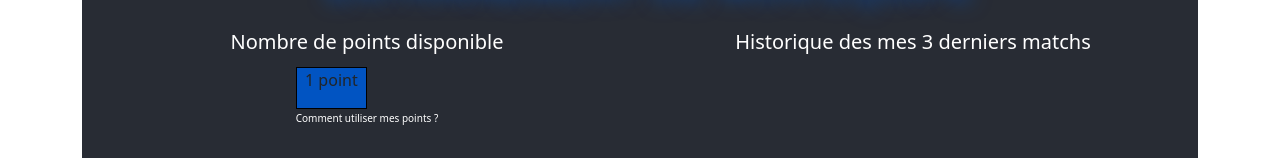
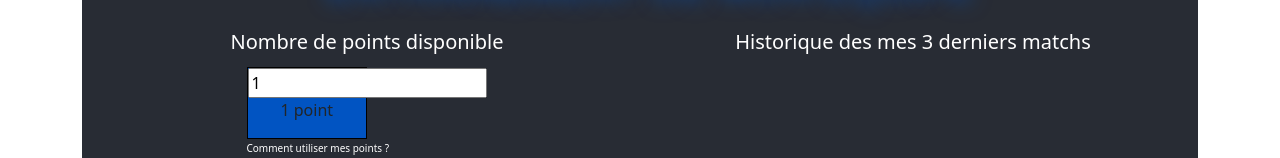
Before and after one commit to Amelyah/GestionFoot-angular, an Angular app in the folder GestionFoot-angular/: page /entrainement in a window 1280 px wide. Shown: the part 174-332 px from the top of the page. Built offline with nearby package versions, Linux system fonts and the light colour scheme; no server answers.

Commit message:
Route entrainement

```diff
--- a/GestionFoot-angular/src/app/entrainement/entrainement.component.html
+++ b/GestionFoot-angular/src/app/entrainement/entrainement.component.html
@@ -13,6 +13,7 @@
             <div class="pointBox">
                 <div class="points">
                     <div class="affichagePoint">
+                        <input type="number" [value]="point" [(ngModel)]="point">
                         <p>{{point}} point</p>
                     </div>
                     <a [routerLink]="['/regles']">Comment utiliser mes points ?</a>
@@ -31,7 +32,7 @@
             <img src="https://thumbs.dreamstime.com/b/le-football-ou-ballon-de-football-au-d%C3%A9but-d-un-jeu-avec-le-coucher-du-soleil-38302251.jpg" alt="Jeux">
             <div class="inputBox">
                 <label for="jeux">Jeux de l'équipe : </label><input  *ngIf="formEquipe" type="text" style="width: 30px;" [value]='formEquipe["jeux"]'/><br>
-                <input type="number" id="jeux" step="0.1" min="0" max="1"  [(ngModel)]="jeuxIncr">
+                <input type="number" id="jeux" step="0.1" min="0" max="1"  [(ngModel)]="jeuxIncr" (click)="incr()" >
                 <!-- <button id="btnDecrement1" (click)="decrement1()">-</button>
                     <input type="text" [ngModel]="this.valueJeux" style="width: 20px;">
                 <button id="btnIncrement1" (click)="increment1()">+</button> -->
@@ -41,7 +42,7 @@
             <img src="https://images.unsplash.com/photo-1587329310686-91414b8e3cb7?ixlib=rb-1.2.1&ixid=MnwxMjA3fDB8MHxwaG90by1wYWdlfHx8fGVufDB8fHx8&auto=format&fit=crop&w=1000&q=80" alt="Cohesion">
             <div class="inputBox">
                 <label for="cohesion">Cohésion de l'équipe : </label><input *ngIf="formEquipe" type="text" style="width: 30px;" [value]='formEquipe["cohesion"]'/><br>
-                <input type="number" id="cohesion"step="0.1" min="0" max="1"[(ngModel)]="cohesionIncr"  >
+                <input type="number" id="cohesion"step="0.1" min="0" max="1"[(ngModel)]="cohesionIncr"  (click)="incr()" >
                 <!-- <button id="btnDecrement2" (click)="decrement2()">-</button>
                     <input type="text" [ngModel]="this.valueCohesion" style="width: 20px;">
                 <button id="btnIncrement2" (click)="increment2()">+</button> -->
@@ -51,7 +52,7 @@
             <img src="https://images.unsplash.com/photo-1599158150601-1417ebbaafdd?ixlib=rb-1.2.1&ixid=MnwxMjA3fDB8MHxwaG90by1wYWdlfHx8fGVufDB8fHx8&auto=format&fit=crop&w=1000&q=80" alt="Pressing">
             <div class="inputBox">
                 <label for="pressing">Pressing de l'équipe : </label><input  *ngIf="formEquipe" type="text" style="width: 30px;"  [value]='formEquipe["pressing"]'/><br>
-                <input type="number" id="pressing" step="0.1" min="0" max="1" [(ngModel)]="pressingIncr" >
+                <input type="number" id="pressing" step="0.1" min="0" max="1" [(ngModel)]="pressingIncr" (click)="incr()" >
                 <!-- <button id="btnDecrement3" (click)="decrement3()">-</button>
                     <input type="text" [ngModel]="this.valuePressing" style="width: 20px;">
                 <button id="btnIncrement3" (click)="increment3()">+</button> -->
--- a/GestionFoot-angular/src/app/entrainement/entrainement.component.ts
+++ b/GestionFoot-angular/src/app/entrainement/entrainement.component.ts
@@ -37,6 +37,9 @@ export class EntrainementComponent implements OnInit {
     //   document.getElementById("btnIncrement").setAttribute('disabled', 'disabled');
     // }
   }
+  incr(){
+      this.point = 1- (this.cohesionIncr + this.jeuxIncr + this.pressingIncr )
+  }
 
 
 }
```
